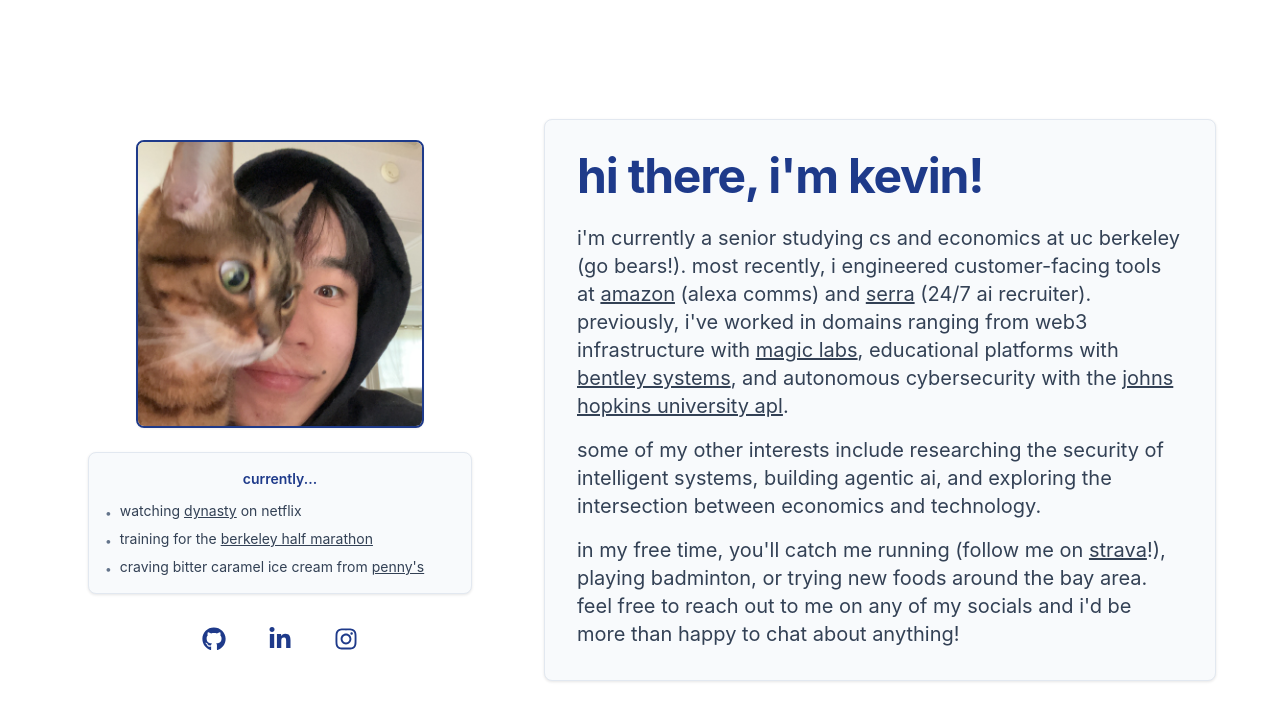
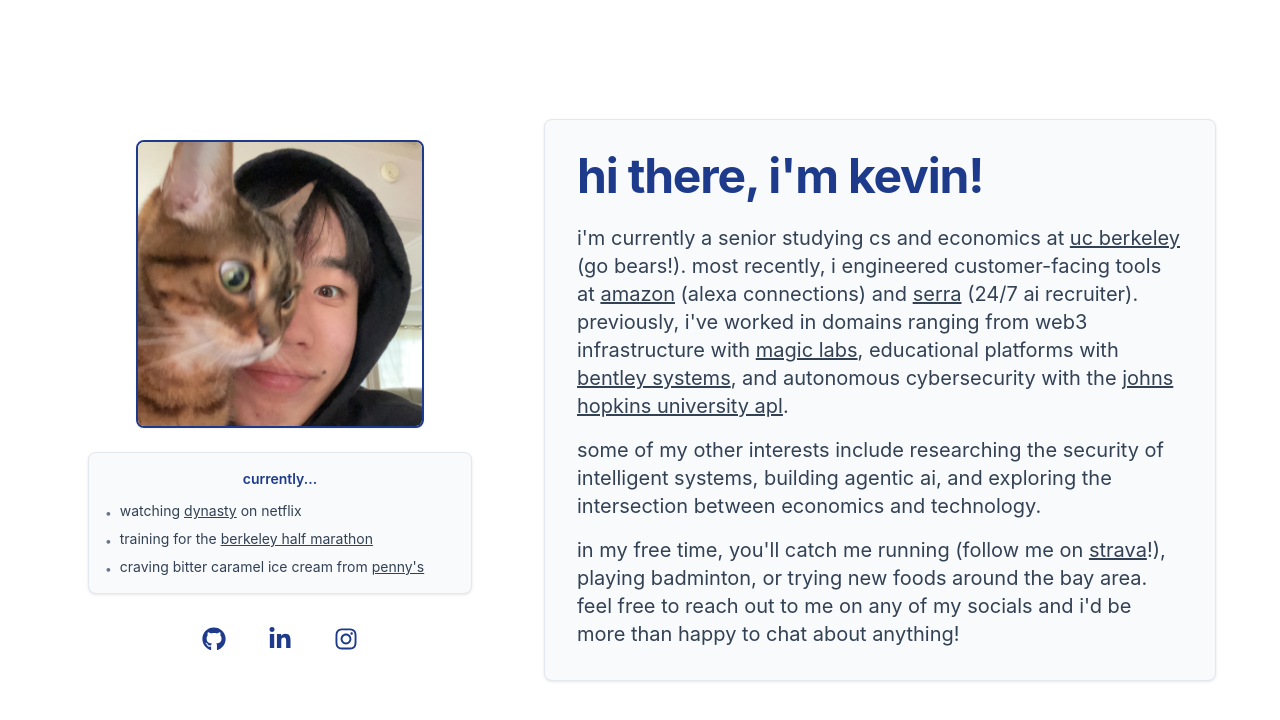
Before and after one commit to kevinjl321/portfolio, a React (Create React App) app: page / in a window 1280 px wide. Shown: the top 720 px of the page. Built offline with nearby package versions, Linux system fonts and the light colour scheme; the HTML template or start-up script is replaced by a standard one.

Commit message:
new description

```diff
--- a/src/components/Hero.tsx
+++ b/src/components/Hero.tsx
@@ -82,7 +82,7 @@ const Hero: React.FC = () => {
             </h1>
             <div className="space-y-3 sm:space-y-4">
               <p className="text-base sm:text-lg lg:text-xl hero-text leading-relaxed">
-                i'm currently a senior studying cs and economics at uc berkeley (go bears!). most recently, i engineered customer-facing tools at <a href="https://www.amazon.com" target="_blank" rel="noreferrer" className="hero-link">amazon</a> (alexa comms) and <a href="https://www.serra.io" target="_blank" rel="noreferrer" className="hero-link">serra</a> (24/7 ai recruiter). previously, i've worked in domains ranging from web3 infrastructure with <a href="https://magic.link" target="_blank" rel="noreferrer" className="hero-link">magic labs</a>, educational platforms with <a href="https://www.bentley.com" target="_blank" rel="noreferrer" className="hero-link">bentley systems</a>, and autonomous cybersecurity with the <a href="https://www.jhuapl.edu" target="_blank" rel="noreferrer" className="hero-link">johns hopkins university apl</a>.
+                i'm currently a senior studying cs and economics at <a href="https://berkeley.edu/" target="_blank" rel="noreferrer" className="hero-link">uc berkeley</a> (go bears!). most recently, i engineered customer-facing tools at <a href="https://www.amazon.com" target="_blank" rel="noreferrer" className="hero-link">amazon</a> (alexa connections) and <a href="https://www.serra.io" target="_blank" rel="noreferrer" className="hero-link">serra</a> (24/7 ai recruiter). previously, i've worked in domains ranging from web3 infrastructure with <a href="https://magic.link" target="_blank" rel="noreferrer" className="hero-link">magic labs</a>, educational platforms with <a href="https://www.bentley.com" target="_blank" rel="noreferrer" className="hero-link">bentley systems</a>, and autonomous cybersecurity with the <a href="https://www.jhuapl.edu" target="_blank" rel="noreferrer" className="hero-link">johns hopkins university apl</a>.
               </p>
               <p className="text-base sm:text-lg lg:text-xl hero-text leading-relaxed">
                 some of my other interests include researching the security of intelligent systems, building agentic ai, and exploring the intersection between economics and technology.
```
